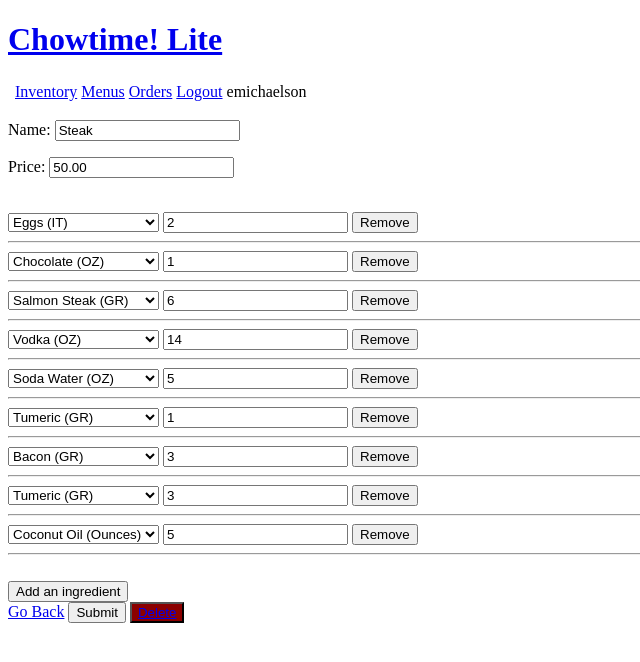
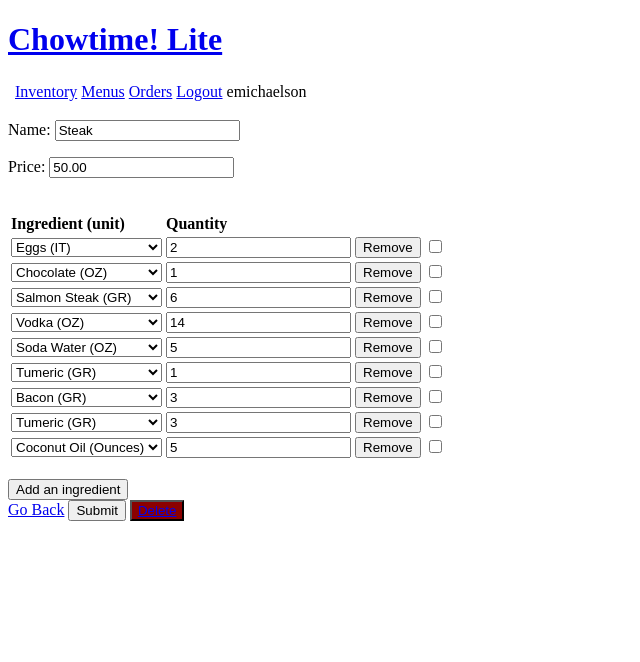
Before and after one commit to emikes919/chowtimelite, a Django app: page /menu/48/item-update/ in a window 1280 px wide. Shown: the top 662 px of the page, without its empty margins (0-640 px from the left). Run offline with Django 4.2, Linux system fonts and the light colour scheme; a user stored in the database is signed in; data comes from the database, SQL or seed files in the repository; both versions use the stored data as it was after the commit.

Commit message:
working item update form before table removal

```diff
--- a/inventory/models.py
+++ b/inventory/models.py
@@ -2,18 +2,18 @@ from django.db import models
 import datetime
 
 class Ingredient(models.Model):
-    GRAM = 'GR'
-    OUNCE = 'OZ'
-    ITEM = 'IT'
+    GRAM = 'Grams'
+    OUNCE = 'Ounces'
+    PIECE = 'Pieces'
 
     UNIT_CHOICES = [
-        ('GR', 'Grams'),
-        ('OZ', 'Ounces'),
-        ('IT', 'Item')
+        ('Grams', 'Grams'),
+        ('Ounces', 'Ounces'),
+        ('Pieces', 'Pieces')
     ]
 
     name = models.CharField(max_length=200)
-    unitType = models.CharField(max_length=200, choices=UNIT_CHOICES, default=ITEM)
+    unitType = models.CharField(max_length=200, choices=UNIT_CHOICES, default=PIECE)
     unitCost = models.DecimalField(max_digits=10, decimal_places=2)
     inventoryQuantity = models.DecimalField(max_digits=10, decimal_places=2)
 
--- a/inventory/templates/inventory/inventoryList.html
+++ b/inventory/templates/inventory/inventoryList.html
@@ -11,6 +11,7 @@
             <thead>
                 <th style="text-align: left">Name</th>
                 <th style="text-align: right">Stock</th>
+                <th style="text-align: right">Units</th>
                 <th style="text-align: right">Unit Cost</th>
                 <th style="text-align: right">Total Cost</th>
             </thead>
@@ -19,6 +20,7 @@
                 <tr>
                     <td style="text-align: left">{{ item.name }}</td>
                     <td style="text-align: right">{{ item.inventoryQuantity }}</td>
+                    <td style="text-align: right">{{ item.unitType }}</td>
                     <td style="text-align: right">{{ item.unitCost }}</td>
                     <td style="text-align: right">{{ item.totalCost }}</td>
                     <td style="text-align: right"><a href="{% url 'inventoryupdate' item.id %}">Edit</a></td>
--- a/inventory/templates/inventory/itemEdit.html
+++ b/inventory/templates/inventory/itemEdit.html
@@ -6,7 +6,7 @@
         display: none
     }
 
-    th {
+    thead {
         text-align: left
     }
 </style>
@@ -18,25 +18,39 @@
         <br>
 
         {{ formset.management_form }}
+
         <div id="ingredient-form-list">
+            <table>
+                <thead>
+                    <tr>
+                        <th>Ingredient (unit)</th>
+                        <th>Quantity</th>
+                    </tr>
+                </thead>
+                <tbody>
                     {% for ingredientForm in formset %}
                         <div class="ingredient-form">
                             {% for hidden in ingredientForm.hidden_fields %}
                                 {{ hidden }}
                             {% endfor %}
-                    {{ ingredientForm.ingredient }}
-                    {{ ingredientForm.ingredientQuantity }}
-                    <button class="remove-button" id="remove-0-ingredient" type="button">Remove</button>
-                    <hr>
+                            <tr>
+                                <td>{{ ingredientForm.ingredient }}</td>
+                                <td>{{ ingredientForm.ingredientQuantity }}</td>
+                                <td><button class="remove-button" id="remove-ingredient" type="button">Remove</button></td>
+                                <td><div>{{ ingredientForm.DELETE }}</div></td>
+                            </tr>
                         </div>
                     {% endfor %}
+                </tbody>
+            </table>
         </div>
 
         <div id="empty-form" class="hidden">
-            {{ formset.empty_form.ingredient }}
-            {{ formset.empty_form.ingredientQuantity }}
-            <button class="remove-button" id="remove-__prefix__-ingredient" type="button">Remove</button>
-            <hr>
+            <tr>
+                <td>{{ formset.empty_form.ingredient }}</td>
+                <td>{{ formset.empty_form.ingredientQuantity }}</td>
+                <td><button class="remove-button" id="remove-ingredient" type="button">Remove</button></td>
+            </tr>
         </div>
         <br>
 
@@ -58,6 +72,10 @@
 
     removeBtnListener()
 
+    function itemtizeRemoveBtns () {
+
+    }
+
     function removeBtnListener () {
         const removeIngredientBtns = document.getElementsByClassName('remove-button')
 
@@ -71,6 +89,8 @@
             event.preventDefault()
         }
         console.log(event)
+
+
     }
 
     function addNewForm (event) {
```
Also changed, not shown: db.sqlite3, inventory/migrations/0014_alter_ingredient_unittype.py (added). Lines whose indentation alone changed are shown as unchanged.
